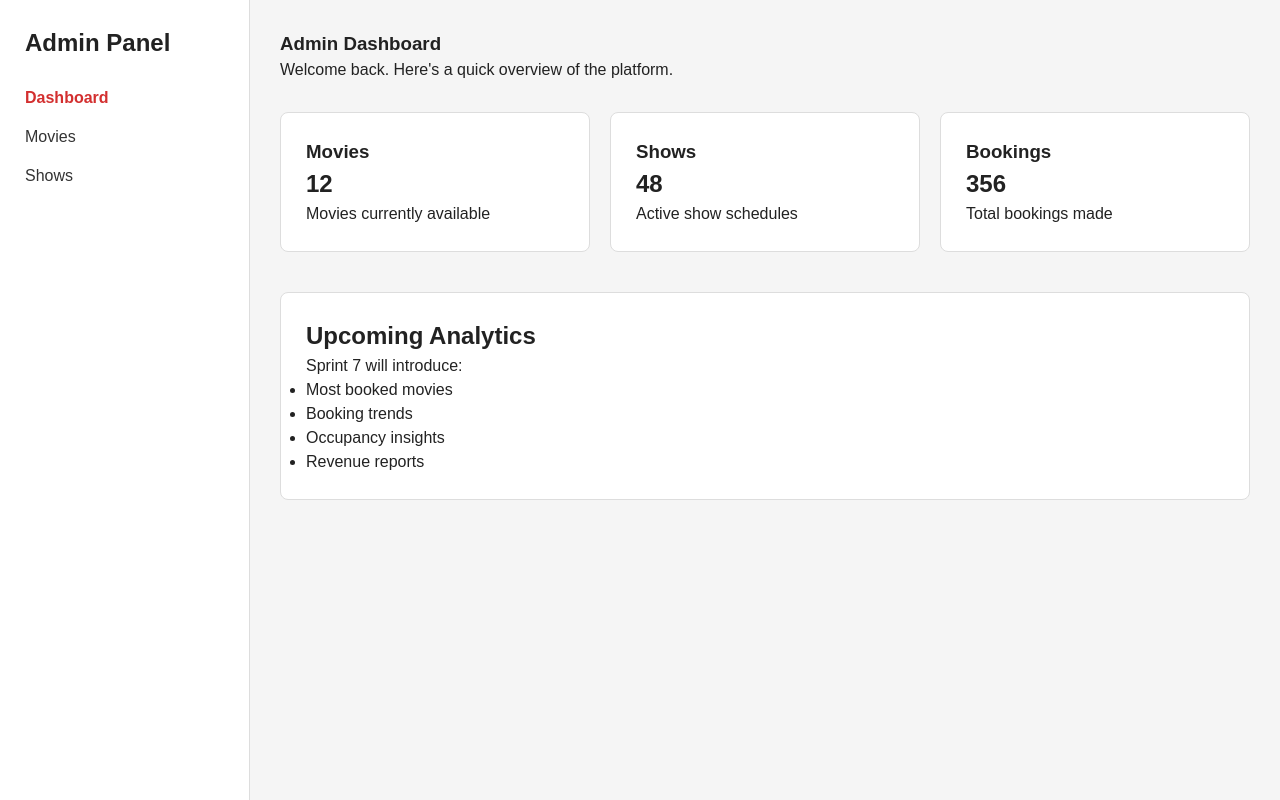
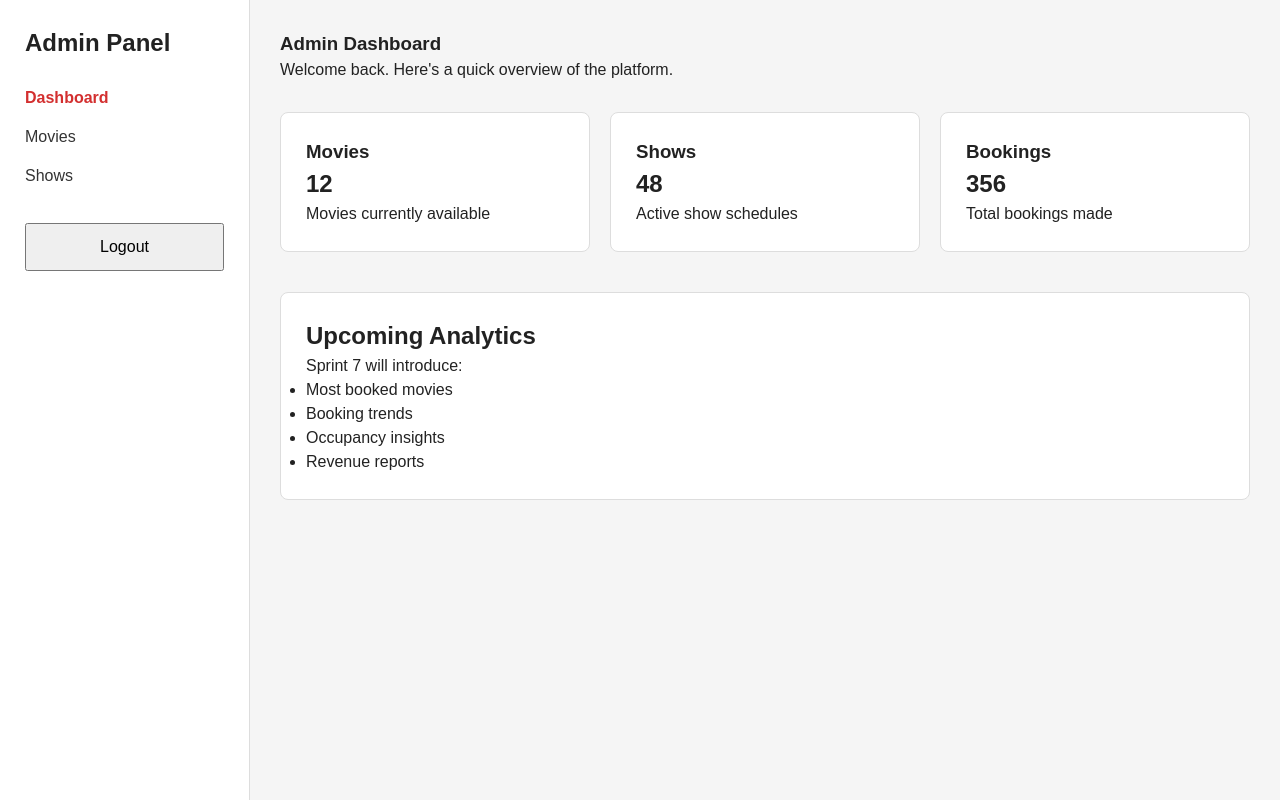
Before and after one commit to rakeshkr-abc/MERN_Stu_FebMay26Mys, a React (Vite) app in the folder W12/bookmyshow-frontend/: page /admin in a window 1280 px wide. Built offline with nearby package versions, Linux system fonts and the light colour scheme; sample sign-in values are in the browser's storage.

Commit message:
Adding Logout functionality to Admin and also create a button for it

```diff
--- a/W12/bookmyshow-frontend/src/layouts/AdminLayout.jsx
+++ b/W12/bookmyshow-frontend/src/layouts/AdminLayout.jsx
@@ -37,15 +37,28 @@ Users
 
 
 Without layouts:
-Sidebar gets duplicated across every admin page.
+
+
+Sidebar gets duplicated
+across every admin page.
 
 
 =========================================================
 */
 
-import { NavLink, Outlet } from "react-router-dom";
+import { NavLink, Outlet, useNavigate } from "react-router-dom";
+import { useAuth } from "../context/AuthContext";
 
 export default function AdminLayout() {
+  const navigate = useNavigate();
+
+  const { logout } = useAuth();
+
+  function handleLogout() {
+    logout();
+
+    navigate("/login");
+  }
   return (
     <section style={styles.container}>
       {/*
@@ -69,6 +82,10 @@ export default function AdminLayout() {
           <NavLink to="/admin/shows" style={getNavStyle}>
             Shows
           </NavLink>
+
+          <button style={styles.logoutButton} onClick={handleLogout}>
+            Logout
+          </button>
         </nav>
       </aside>
 
@@ -151,6 +168,14 @@ const styles = {
 
     padding: "30px",
   },
+
+  logoutButton: {
+    marginTop: "20px",
+
+    padding: "10px",
+
+    cursor: "pointer",
+  },
 };
 
 /*
```
